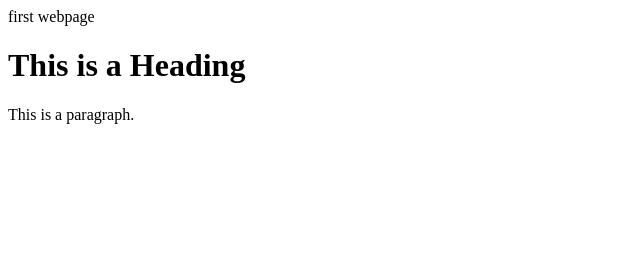
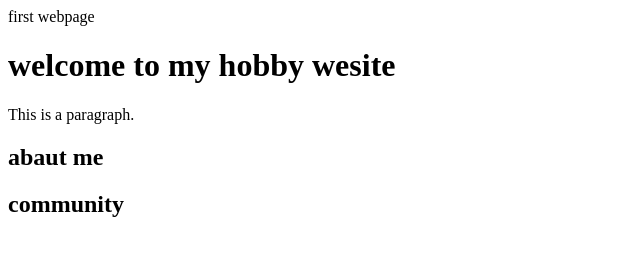
Before and after one commit to Krista266/my-first-repo, a plain HTML site: page index.html in a window 1280 px wide. Shown: the whole page, without its empty margins (0-640 px from the left). Drawn offline with Linux system fonts and the light colour scheme.

Commit message:
Update index.html

```diff
--- a/index.html
+++ b/index.html
@@ -5,8 +5,9 @@ first webpage
 <html>
 <body>
 
-<h1>This is a Heading</h1>
+<h1>welcome to my hobby wesite</h1>
 <p>This is a paragraph.</p>
-
+<h2>abaut me</h2>
+  <h2>community
 </body>
 </html>
```
